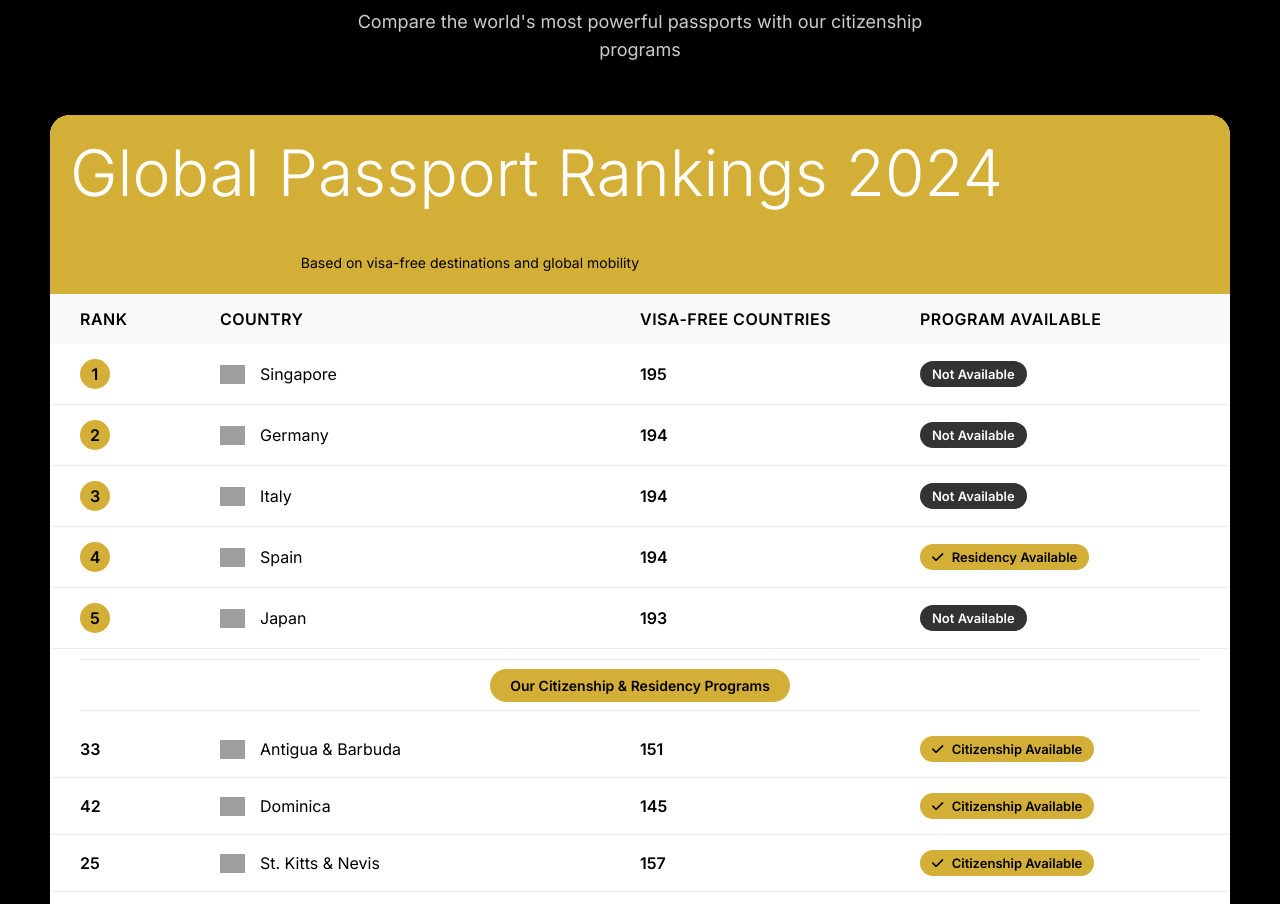
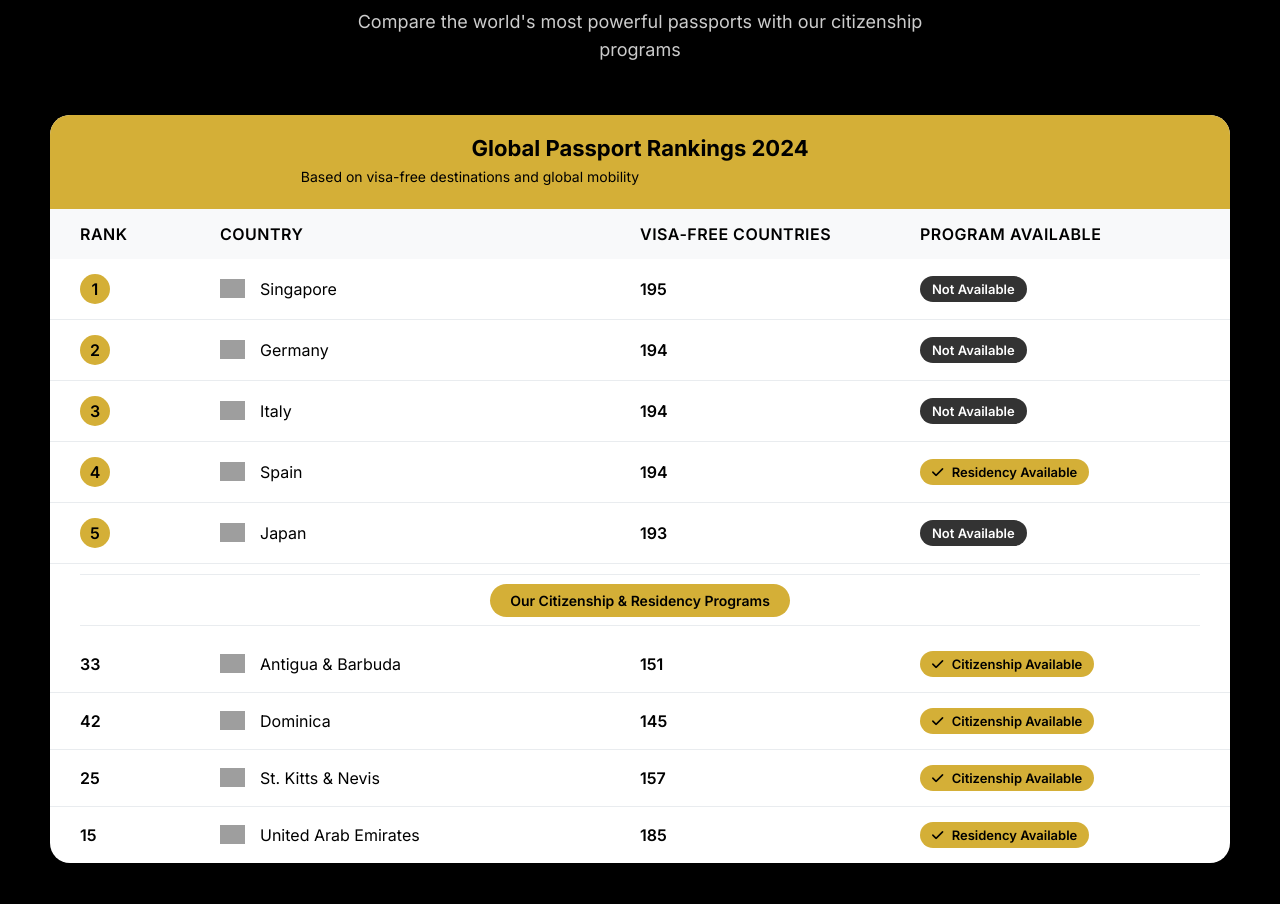
Before and after one commit to xtuae/GR, a plain HTML site: page index.html in a window 1280 px wide. Shown: the part 3940-4844 px from the top of the page. Drawn offline with nearby package versions, Linux system fonts and the light colour scheme; grey boxes are pictures that could not be loaded.

Commit message:
refactor: change h2 to h3 in rankings-header

```diff
--- a/index.html
+++ b/index.html
@@ -255,7 +255,7 @@
       </div>
       <div class="rankings-table">
         <div class="rankings-header">
-          <h2>Global Passport Rankings 2024</h2>
+          <h3>Global Passport Rankings 2024</h3>
           <p>Based on visa-free destinations and global mobility</p>
         </div>
             <div class="table-grid header-row">
--- a/style.css
+++ b/style.css
@@ -735,7 +735,7 @@ p {
     text-align: center;
 }
 
-.rankings-header h2 {
+.rankings-header h3 {
     color: #000;
     text-align: center;
     margin: 0 0 5px 0;
```
